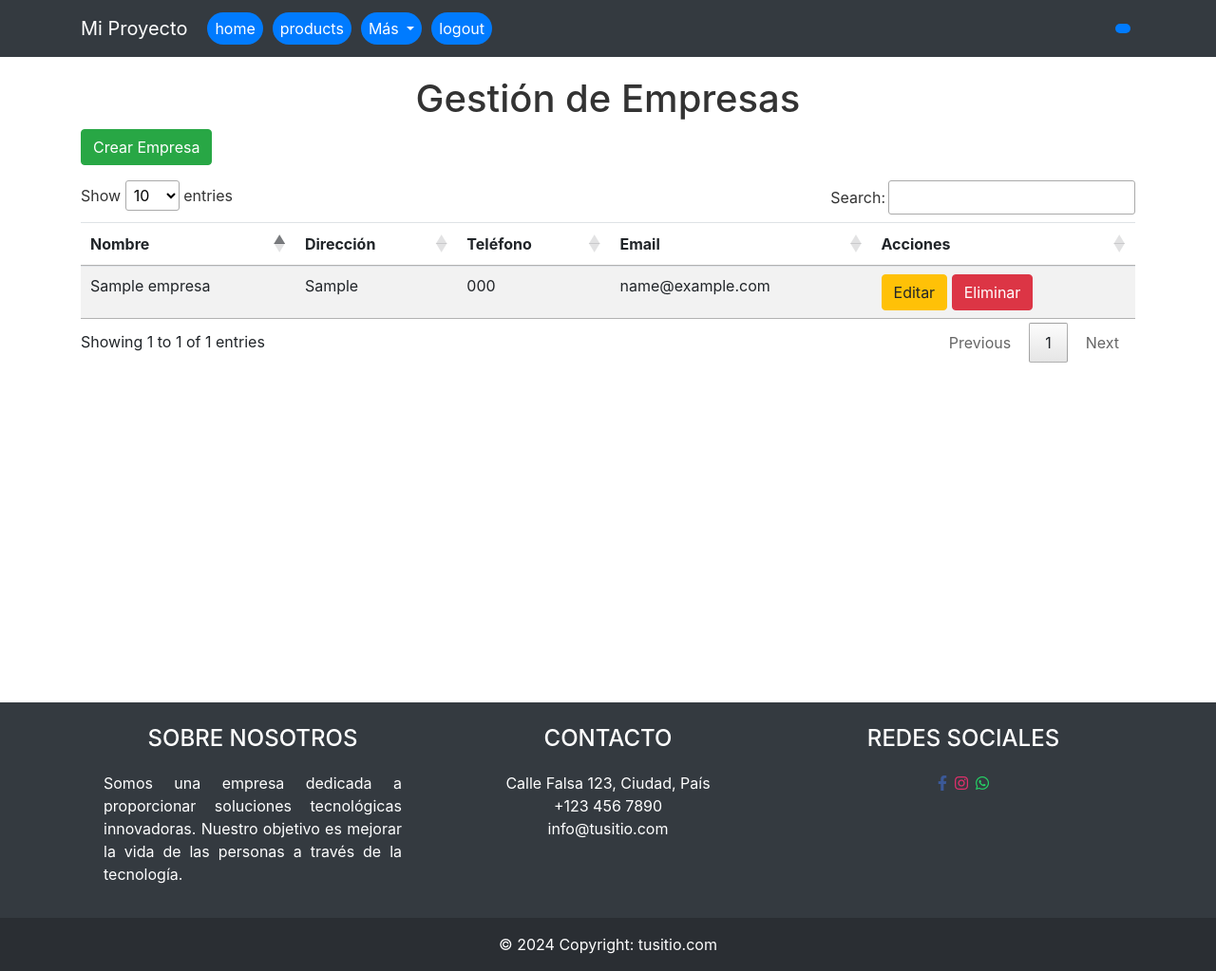
After one commit to PipeG222/AutomatizacionWPP, a Django app: template superadmin/templates/empresas_superadmin.html in a window 1280 px wide. The commit adds this page. Shown: the whole page at 95% size. Run offline with Django 5.2, Linux system fonts and the light colour scheme; the template is opened without the code that fills it: values that come from a table or form of the project are taken from there, others are empty; tables that the repository leaves empty hold one stand-in row (values such as "Sample post"); some libraries are stand-ins or nearby versions.

Commit message:
ya se puede crear , eliminar y editar empresas

```diff
--- /dev/null
+++ b/superadmin/templates/empresas_superadmin.html
@@ -0,0 +1,164 @@
+{% extends 'base_superadmin.html' %}
+{% load static %}
+
+{% block content %}
+<div class="container" style="min-height: 80vh; margin-top: 20px; margin-bottom: 20px;">
+    <h1 class="text-center">Gestión de Empresas</h1>
+
+    <!-- Botón para abrir el modal de crear empresa -->
+    <button class="btn btn-success mb-3" data-toggle="modal" data-target="#crearEmpresaModal">Crear Empresa</button>
+
+    <!-- Tabla para mostrar las empresas -->
+    <div class="table-responsive">
+        <table class="table table-striped" id="empresasTable">
+            <thead>
+                <tr>
+                    <th>Nombre</th>
+                    <th>Dirección</th>
+                    <th>Teléfono</th>
+                    <th>Email</th>
+                    <th>Acciones</th>
+                </tr>
+            </thead>
+            <tbody>
+                {% for empresa in empresas %}
+                <tr>
+                    <td>{{ empresa.emp_nombre }}</td>
+                    <td>{{ empresa.emp_direccion }}</td>
+                    <td>{{ empresa.emp_telefono }}</td>
+                    <td>{{ empresa.emp_email }}</td>
+                    <td>
+                        <!-- Botón para editar empresa -->
+                        <button class="btn btn-warning" data-toggle="modal" data-target="#editarEmpresaModal"
+                            data-id="{{ empresa.emp_id }}" data-nombre="{{ empresa.emp_nombre }}"
+                            data-direccion="{{ empresa.emp_direccion }}" data-telefono="{{ empresa.emp_telefono }}"
+                            data-email="{{ empresa.emp_email }}">Editar</button>
+
+                        <!-- Botón para eliminar empresa -->
+                        <a href="?delete_id={{ empresa.emp_id }}" class="btn btn-danger" onclick="return confirm('¿Estás seguro de eliminar esta empresa?');">Eliminar</a>
+                    </td>
+                </tr>
+                {% endfor %}
+            </tbody>
+        </table>
+    </div>
+</div>
+
+<!-- Modal para crear una nueva empresa -->
+<div class="modal fade" id="crearEmpresaModal" tabindex="-1" role="dialog" aria-labelledby="crearEmpresaModalLabel" aria-hidden="true">
+    <div class="modal-dialog" role="document">
+        <div class="modal-content">
+            <div class="modal-header">
+                <h5 class="modal-title" id="crearEmpresaModalLabel">Crear Empresa</h5>
+                <button type="button" class="close" data-dismiss="modal" aria-label="Close">
+                    <span aria-hidden="true">&times;</span>
+                </button>
+            </div>
+            <form method="post" action="{% url 'empresas_superadmin' %}">
+                {% csrf_token %}
+                <div class="modal-body">
+                    <div class="form-group">
+                        <label for="emp_nombre">Nombre</label>
+                        <input type="text" class="form-control" id="emp_nombre" name="emp_nombre" required>
+                    </div>
+                    <div class="form-group">
+                        <label for="emp_direccion">Dirección</label>
+                        <input type="text" class="form-control" id="emp_direccion" name="emp_direccion" required>
+                    </div>
+                    <div class="form-group">
+                        <label for="emp_telefono">Teléfono</label>
+                        <input type="text" class="form-control" id="emp_telefono" name="emp_telefono" required>
+                    </div>
+                    <div class="form-group">
+                        <label for="emp_email">Email</label>
+                        <input type="email" class="form-control" id="emp_email" name="emp_email" required>
+                    </div>
+                </div>
+                <div class="modal-footer">
+                    <button type="button" class="btn btn-secondary" data-dismiss="modal">Cancelar</button>
+                    <button type="submit" class="btn btn-primary">Crear</button>
+                </div>
+            </form>
+        </div>
+    </div>
+</div>
+
+<!-- Modal para editar una empresa -->
+<div class="modal fade" id="editarEmpresaModal" tabindex="-1" role="dialog" aria-labelledby="editarEmpresaModalLabel" aria-hidden="true">
+    <div class="modal-dialog" role="document">
+        <div class="modal-content">
+            <div class="modal-header">
+                <h5 class="modal-title" id="editarEmpresaModalLabel">Editar Empresa</h5>
+                <button type="button" class="close" data-dismiss="modal" aria-label="Close">
+                    <span aria-hidden="true">&times;</span>
+                </button>
+            </div>
+            <form method="post" action="{% url 'empresas_superadmin' %}">
+                {% csrf_token %}
+                <input type="hidden" id="emp_id" name="emp_id">
+                <div class="modal-body">
+                    <div class="form-group">
+                        <label for="emp_nombre">Nombre</label>
+                        <input type="text" class="form-control" id="editar-emp_nombre" name="emp_nombre" required>
+                    </div>
+                    <div class="form-group">
+                        <label for="emp_direccion">Dirección</label>
+                        <input type="text" class="form-control" id="editar-emp_direccion" name="emp_direccion" required>
+                    </div>
+                    <div class="form-group">
+                        <label for="emp_telefono">Teléfono</label>
+                        <input type="text" class="form-control" id="editar-emp_telefono" name="emp_telefono" required>
+                    </div>
+                    <div class="form-group">
+                        <label for="emp_email">Email</label>
+                        <input type="email" class="form-control" id="editar-emp_email" name="emp_email" required>
+                    </div>
+                </div>
+                <div class="modal-footer">
+                    <button type="button" class="btn btn-secondary" data-dismiss="modal">Cancelar</button>
+                    <button type="submit" class="btn btn-primary">Guardar Cambios</button>
+                </div>
+            </form>
+        </div>
+    </div>
+</div>
+
+<!-- jQuery, Popper.js, and Bootstrap JS -->
+<script src="https://code.jquery.com/jquery-3.6.0.min.js"></script>
+<script src="https://cdnjs.cloudflare.com/ajax/libs/popper.js/1.14.7/umd/popper.min.js"></script>
+<script src="https://stackpath.bootstrapcdn.com/bootstrap/4.3.1/js/bootstrap.min.js"></script>
+
+<!-- DataTables -->
+<link rel="stylesheet" type="text/css" href="https://cdn.datatables.net/1.10.20/css/jquery.dataTables.css">
+<link rel="stylesheet" type="text/css" href="https://cdn.datatables.net/responsive/2.2.3/css/responsive.dataTables.min.css">
+<script type="text/javascript" charset="utf8" src="https://cdn.datatables.net/1.10.20/js/jquery.dataTables.js"></script>
+<script type="text/javascript" charset="utf8" src="https://cdn.datatables.net/responsive/2.2.3/js/dataTables.responsive.min.js"></script>
+
+<script>
+    // Inicializar DataTable
+    $(document).ready(function() {
+        $('#empresasTable').DataTable({
+            responsive: true,
+            autoWidth: false
+        });
+    });
+
+    // Manejar la apertura del modal de edición y prellenar los campos
+    $('#editarEmpresaModal').on('show.bs.modal', function (event) {
+        var button = $(event.relatedTarget);  // Botón que disparó el modal
+        var id = button.data('id');
+        var nombre = button.data('nombre');
+        var direccion = button.data('direccion');
+        var telefono = button.data('telefono');
+        var email = button.data('email');
+
+        // Actualizar los campos del modal con los datos de la empresa
+        var modal = $(this);
+        modal.find('#emp_id').val(id);
+        modal.find('#editar-emp_nombre').val(nombre);
+        modal.find('#editar-emp_direccion').val(direccion);
+        modal.find('#editar-emp_telefono').val(telefono);
+        modal.find('#editar-emp_email').val(email);
+    });
+</script>
+{% endblock %}
--- a/superadmin/templates/superadmin.html
+++ b/superadmin/templates/superadmin.html
@@ -9,7 +9,7 @@
             <img src="{% static 'empresas.png' %}" alt="Logo" class="mb-2" style="width: 50px; height: 50px; display: block; margin: 0 auto;">
             <h5 class="card-title">Empresas</h5>
             <p class="card-text">Acerca de empresas, las cuales contienen uno ó más negocios.</p>
-            <a href="#" class="btn btn-success">Ir ahora</a>
+            <a href="{% url 'empresas_superadmin' %}" class="btn btn-success">Ir ahora</a>
         </div>
     </div>
 
```
Also changed, not shown: superadmin/forms.py (added, +7 -0 lines), superadmin/views.py (+26 -2 lines).
